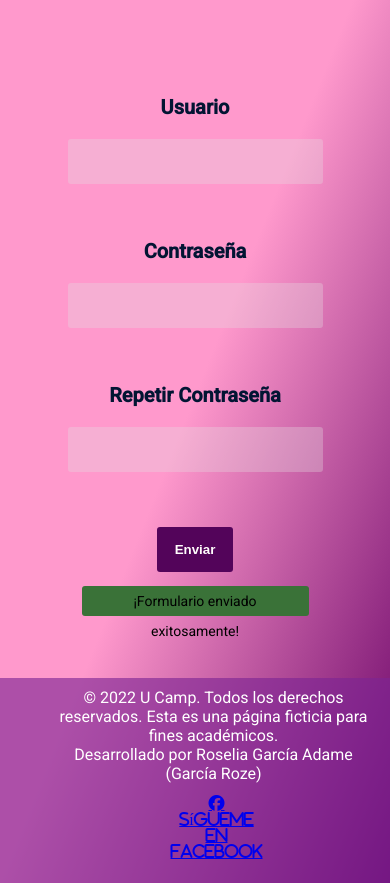
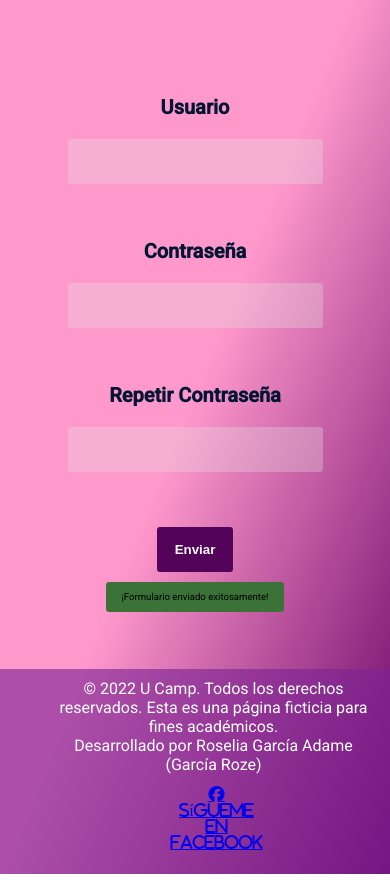
Before and after one commit to GarciaRoze/Formulario-con-validacion-JS, a plain HTML site: page index.html in a window 390 px wide. Both pictures are taken after typing "Sample", "Sample123", "Sample123" into the empty fields and a click on the button "Enviar". Shown: the part 93-976 px from the top of the page. Drawn offline with Linux system fonts and the light colour scheme.

Commit message:
realizando cambio en el font-size del mensaje éxito: enviado correctamente

```diff
--- a/styles.css
+++ b/styles.css
@@ -239,6 +239,10 @@ footer{
         font-size: 0.5em;
     }
 
+    .formulario__mensaje-exito {
+      font-size: 0.6em;
+    }
+
     #grupo__usuario.formulario__grupo{
         margin-block-end: 35px;
     }
```
